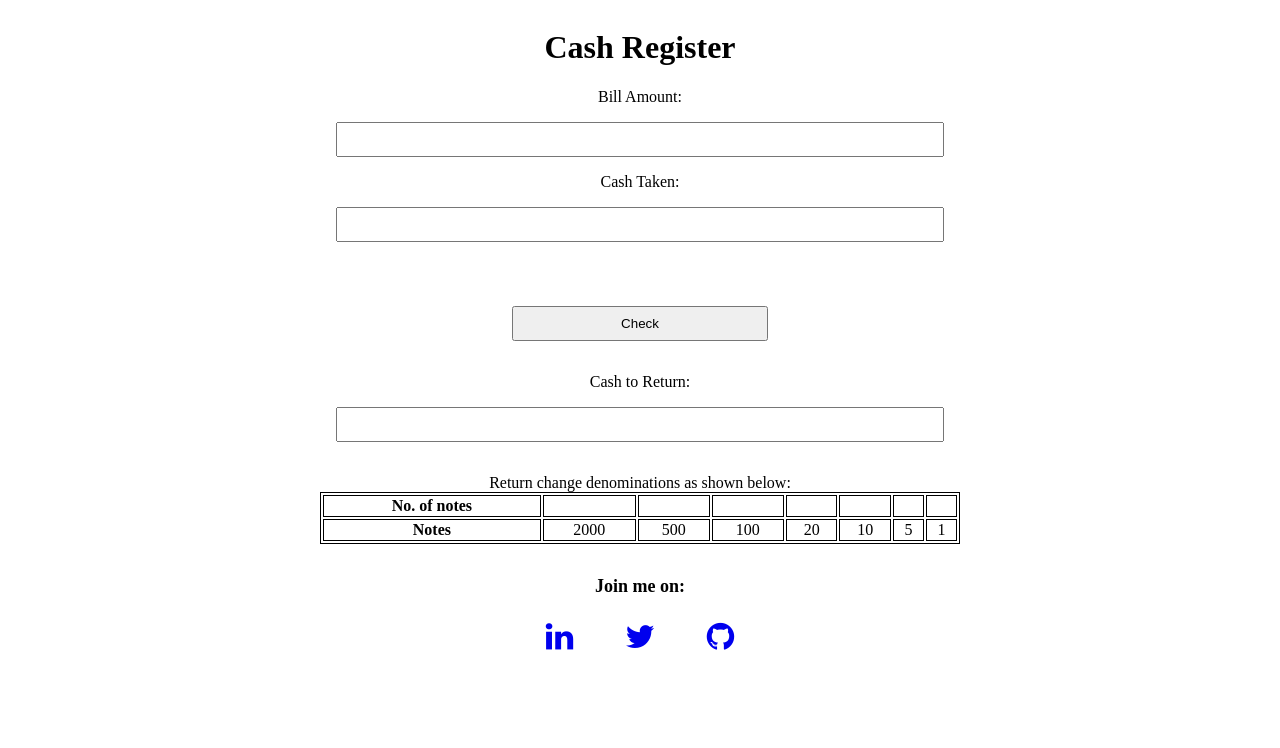
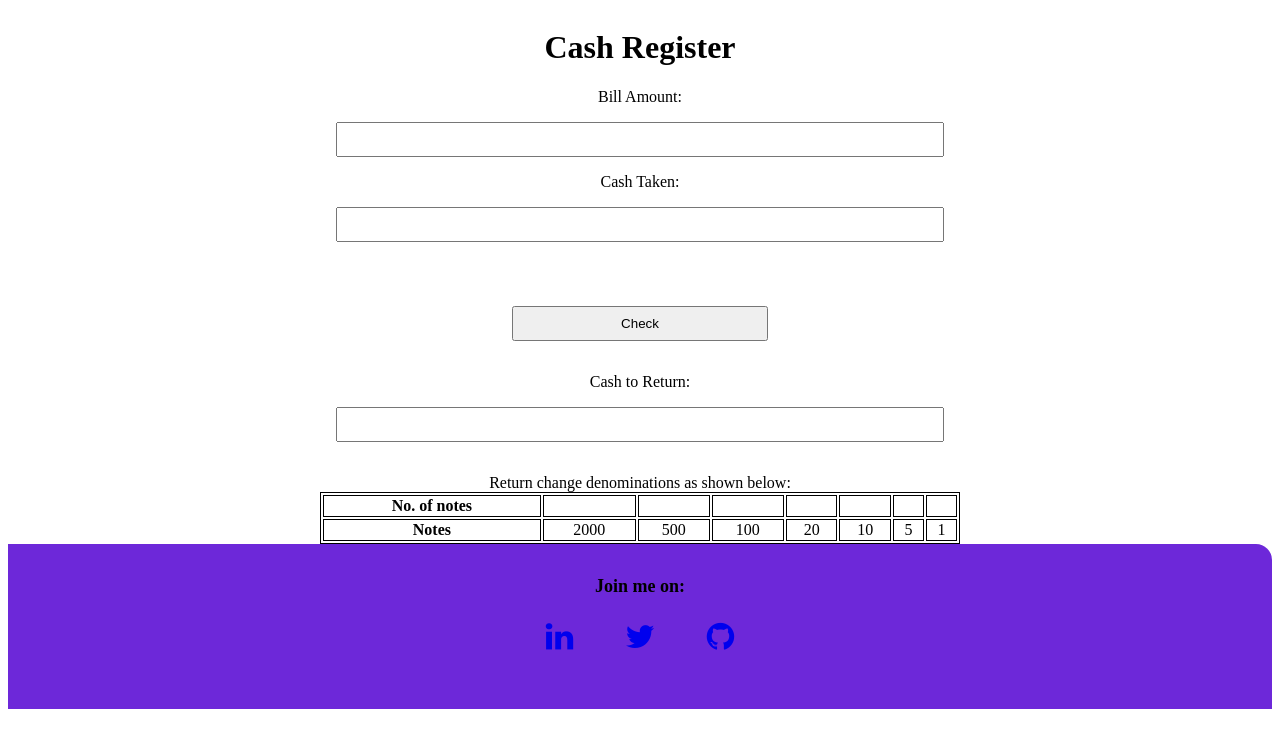
Before and after one commit to linkinsunil/cash-register-app, a website: page index.html in a window 1280 px wide. Drawn offline with Linux system fonts and the light colour scheme.

Commit message:
update: added colors for theming

```diff
--- a/styles.css
+++ b/styles.css
@@ -1,6 +1,12 @@
 @import url('https://fonts.googleapis.com/css2?family=Montserrat&display=swap');
 
 @import url('https://cdnjs.cloudflare.com/ajax/libs/font-awesome/4.7.0/css/font-awesome.min.css');
+
+:root {
+    --primary-color:#6D28D9;
+    --dark-gray: #6B7280;
+    --off-white: #E5E7EB;
+}
 
 .container{
     display:flex;
```
